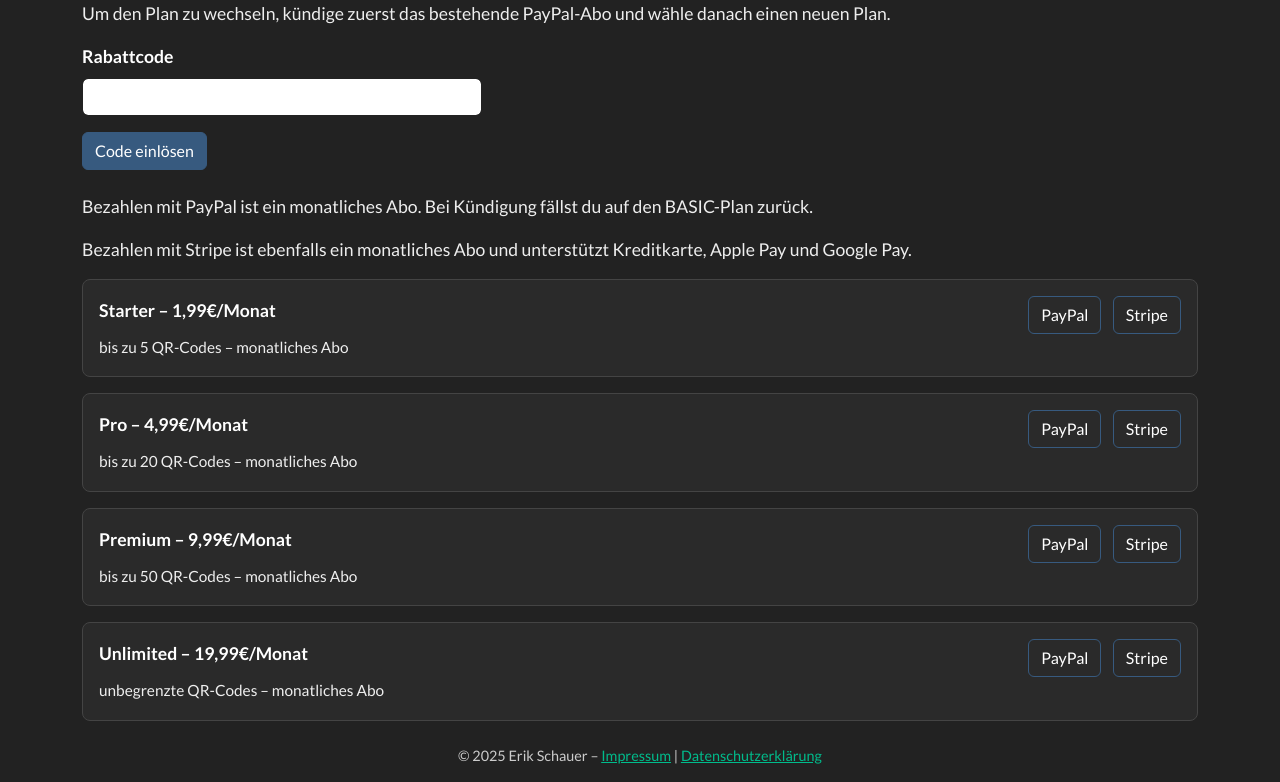
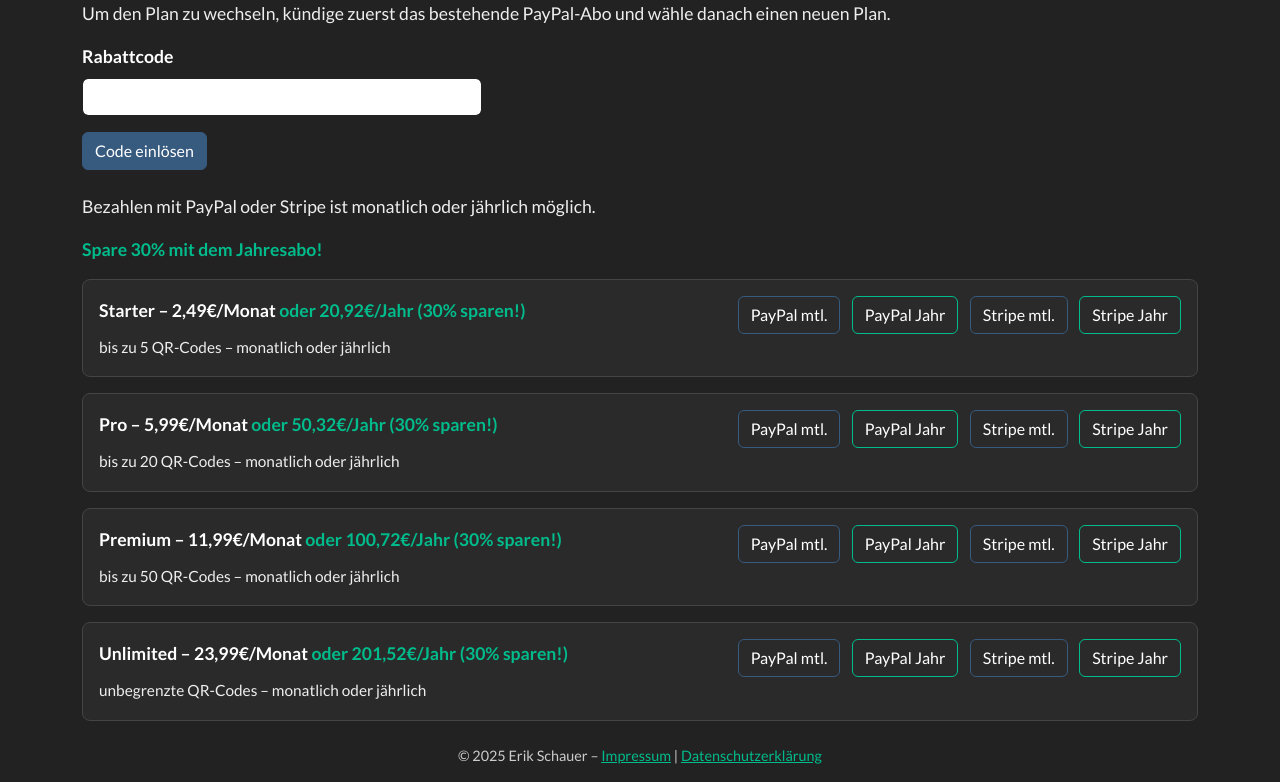
Before and after one commit to DO1FFE/qrcode, a Flask app: page /upgrade in a window 1280 px wide. Shown: the part 197-979 px from the top of the page. Run offline with Flask 3, Linux system fonts and the light colour scheme; the visitor is signed in with stand-in values (Sample User, id 1); some libraries are stand-ins or nearby versions.

Commit message:
Add yearly payment with 30 percent discount

```diff
--- a/app.py
+++ b/app.py
@@ -56,10 +56,18 @@
 
 # Monthly prices in Euro cents for Stripe
 STRIPE_PRICES = {
-    'starter': 199,
-    'pro': 499,
-    'premium': 999,
-    'unlimited': 1999,
+    'starter': 249,
+    'pro': 599,
+    'premium': 1199,
+    'unlimited': 2399,
+}
+
+# Yearly prices with 30% discount applied
+STRIPE_PRICES_YEARLY = {
+    'starter': 2092,
+    'pro': 5032,
+    'premium': 10072,
+    'unlimited': 20152,
 }
 
 # Provide current year to templates
@@ -279,7 +287,10 @@
 @app.route('/create_checkout_session/<plan>', methods=['POST'])
 @login_required
 def create_checkout_session(plan):
-    if plan not in STRIPE_PRICES:
+    period = request.args.get('period', 'month')
+    prices = STRIPE_PRICES if period == 'month' else STRIPE_PRICES_YEARLY
+    interval = 'month' if period == 'month' else 'year'
+    if plan not in prices:
         return 'Invalid plan', 400
     try:
         session = stripe.checkout.Session.create(
@@ -288,13 +299,13 @@
                 'price_data': {
                     'currency': 'eur',
                     'product_data': {'name': f'{plan.capitalize()} Plan'},
-                    'unit_amount': STRIPE_PRICES[plan],
-                    'recurring': {'interval': 'month'},
+                    'unit_amount': prices[plan],
+                    'recurring': {'interval': interval},
                 },
                 'quantity': 1,
             }],
             mode='subscription',
-            success_url=url_for('stripe_success', plan=plan, _external=True),
+            success_url=url_for('stripe_success', plan=plan, _external=True) + f'?period={period}',
             cancel_url=url_for('upgrade', _external=True),
             customer_email=current_user.email,
         )
@@ -310,9 +321,13 @@
 def stripe_success(plan):
     if plan not in PLAN_LIMITS:
         return 'Invalid plan', 400
+    period = request.args.get('period', 'month')
     current_user.plan = plan
     current_user.upgrade_method = 'stripe'
-    current_user.plan_expires_at = datetime.utcnow() + timedelta(days=30)
+    if period == 'year':
+        current_user.plan_expires_at = datetime.utcnow() + timedelta(days=365)
+    else:
+        current_user.plan_expires_at = datetime.utcnow() + timedelta(days=30)
     current_user.plan_cancelled = False
     db.session.commit()
     enforce_qrcode_limit(current_user)
--- a/templates/upgrade.html
+++ b/templates/upgrade.html
@@ -20,30 +20,44 @@
   </div>
   <button class="btn btn-primary" type="submit" {% if not allow_new_plan %}disabled{% endif %}>Code einlösen</button>
 </form>
-<p class="text-muted">Bezahlen mit PayPal ist ein monatliches Abo. Bei Kündigung fällst du auf den BASIC-Plan zurück.</p>
-<p class="text-muted">Bezahlen mit Stripe ist ebenfalls ein monatliches Abo und unterstützt Kreditkarte, Apple Pay und Google Pay.</p>
+<p class="text-muted">Bezahlen mit PayPal oder Stripe ist monatlich oder jährlich möglich.</p>
+<p class="fw-bold text-success">Spare 30% mit dem Jahresabo!</p>
 
 <div class="mb-3 plan-card">
   <div class="d-flex justify-content-between align-items-center flex-wrap">
-    <div class="mb-2 fw-bold">Starter – 1,99€/Monat</div>
+    <div class="mb-2 fw-bold">Starter – 2,49€/Monat <span class="text-success">oder 20,92€/Jahr (30% sparen!)</span></div>
     <div>
       <form class="d-inline me-2" action="https://www.paypal.com/cgi-bin/webscr" method="post" target="_blank">
         <input type="hidden" name="cmd" value="_xclick-subscriptions">
         <input type="hidden" name="business" value="do1ffe@darc.de">
         <input type="hidden" name="item_name" value="Starter Plan">
         <input type="hidden" name="currency_code" value="EUR">
-        <input type="hidden" name="a3" value="1.99">
+        <input type="hidden" name="a3" value="2.49">
         <input type="hidden" name="p3" value="1">
         <input type="hidden" name="t3" value="M">
         <input type="hidden" name="src" value="1">
-        <button class="btn {% if current_user.plan == 'starter' %}btn-primary{% else %}btn-outline-primary{% endif %}" {% if not allow_new_plan %}disabled{% endif %}>PayPal</button>
+        <button class="btn {% if current_user.plan == 'starter' %}btn-primary{% else %}btn-outline-primary{% endif %}" {% if not allow_new_plan %}disabled{% endif %}>PayPal mtl.</button>
       </form>
-      <form class="d-inline" action="{{ url_for('create_checkout_session', plan='starter') }}" method="post">
-        <button class="btn {% if current_user.plan == 'starter' %}btn-primary{% else %}btn-outline-primary{% endif %}" {% if not allow_new_plan %}disabled{% endif %}>Stripe</button>
+      <form class="d-inline me-2" action="https://www.paypal.com/cgi-bin/webscr" method="post" target="_blank">
+        <input type="hidden" name="cmd" value="_xclick-subscriptions">
+        <input type="hidden" name="business" value="do1ffe@darc.de">
+        <input type="hidden" name="item_name" value="Starter Plan (Jahr)">
+        <input type="hidden" name="currency_code" value="EUR">
+        <input type="hidden" name="a3" value="20.92">
+        <input type="hidden" name="p3" value="1">
+        <input type="hidden" name="t3" value="Y">
+        <input type="hidden" name="src" value="1">
+        <button class="btn btn-outline-success" {% if not allow_new_plan %}disabled{% endif %}>PayPal Jahr</button>
+      </form>
+      <form class="d-inline me-2" action="{{ url_for('create_checkout_session', plan='starter') }}" method="post">
+        <button class="btn {% if current_user.plan == 'starter' %}btn-primary{% else %}btn-outline-primary{% endif %}" {% if not allow_new_plan %}disabled{% endif %}>Stripe mtl.</button>
+      </form>
+      <form class="d-inline" action="{{ url_for('create_checkout_session', plan='starter') }}?period=year" method="post">
+        <button class="btn btn-outline-success" {% if not allow_new_plan %}disabled{% endif %}>Stripe Jahr</button>
       </form>
     </div>
   </div>
-  <small class="text-muted">bis zu {{ PLAN_LIMITS['starter'] }} QR-Codes – monatliches Abo</small>
+  <small class="text-muted">bis zu {{ PLAN_LIMITS['starter'] }} QR-Codes – monatlich oder jährlich</small>
   {% if current_user.plan == 'starter' %}
   <div class="mt-2">
     <span class="badge bg-primary me-2">Aktueller Plan</span>
@@ -62,25 +76,39 @@
 
 <div class="mb-3 plan-card">
   <div class="d-flex justify-content-between align-items-center flex-wrap">
-    <div class="mb-2 fw-bold">Pro – 4,99€/Monat</div>
+    <div class="mb-2 fw-bold">Pro – 5,99€/Monat <span class="text-success">oder 50,32€/Jahr (30% sparen!)</span></div>
     <div>
       <form class="d-inline me-2" action="https://www.paypal.com/cgi-bin/webscr" method="post" target="_blank">
         <input type="hidden" name="cmd" value="_xclick-subscriptions">
         <input type="hidden" name="business" value="do1ffe@darc.de">
         <input type="hidden" name="item_name" value="Pro Plan">
         <input type="hidden" name="currency_code" value="EUR">
-        <input type="hidden" name="a3" value="4.99">
+        <input type="hidden" name="a3" value="5.99">
         <input type="hidden" name="p3" value="1">
         <input type="hidden" name="t3" value="M">
         <input type="hidden" name="src" value="1">
-        <button class="btn {% if current_user.plan == 'pro' %}btn-primary{% else %}btn-outline-primary{% endif %}" {% if not allow_new_plan %}disabled{% endif %}>PayPal</button>
+        <button class="btn {% if current_user.plan == 'pro' %}btn-primary{% else %}btn-outline-primary{% endif %}" {% if not allow_new_plan %}disabled{% endif %}>PayPal mtl.</button>
       </form>
-      <form class="d-inline" action="{{ url_for('create_checkout_session', plan='pro') }}" method="post">
-        <button class="btn {% if current_user.plan == 'pro' %}btn-primary{% else %}btn-outline-primary{% endif %}" {% if not allow_new_plan %}disabled{% endif %}>Stripe</button>
+      <form class="d-inline me-2" action="https://www.paypal.com/cgi-bin/webscr" method="post" target="_blank">
+        <input type="hidden" name="cmd" value="_xclick-subscriptions">
+        <input type="hidden" name="business" value="do1ffe@darc.de">
+        <input type="hidden" name="item_name" value="Pro Plan (Jahr)">
+        <input type="hidden" name="currency_code" value="EUR">
+        <input type="hidden" name="a3" value="50.32">
+        <input type="hidden" name="p3" value="1">
+        <input type="hidden" name="t3" value="Y">
+        <input type="hidden" name="src" value="1">
+        <button class="btn btn-outline-success" {% if not allow_new_plan %}disabled{% endif %}>PayPal Jahr</button>
+      </form>
+      <form class="d-inline me-2" action="{{ url_for('create_checkout_session', plan='pro') }}" method="post">
+        <button class="btn {% if current_user.plan == 'pro' %}btn-primary{% else %}btn-outline-primary{% endif %}" {% if not allow_new_plan %}disabled{% endif %}>Stripe mtl.</button>
+      </form>
+      <form class="d-inline" action="{{ url_for('create_checkout_session', plan='pro') }}?period=year" method="post">
+        <button class="btn btn-outline-success" {% if not allow_new_plan %}disabled{% endif %}>Stripe Jahr</button>
       </form>
     </div>
   </div>
-  <small class="text-muted">bis zu {{ PLAN_LIMITS['pro'] }} QR-Codes – monatliches Abo</small>
+  <small class="text-muted">bis zu {{ PLAN_LIMITS['pro'] }} QR-Codes – monatlich oder jährlich</small>
   {% if current_user.plan == 'pro' %}
   <div class="mt-2">
     <span class="badge bg-primary me-2">Aktueller Plan</span>
@@ -99,25 +127,39 @@
 
 <div class="mb-3 plan-card">
   <div class="d-flex justify-content-between align-items-center flex-wrap">
-    <div class="mb-2 fw-bold">Premium – 9,99€/Monat</div>
+    <div class="mb-2 fw-bold">Premium – 11,99€/Monat <span class="text-success">oder 100,72€/Jahr (30% sparen!)</span></div>
     <div>
       <form class="d-inline me-2" action="https://www.paypal.com/cgi-bin/webscr" method="post" target="_blank">
         <input type="hidden" name="cmd" value="_xclick-subscriptions">
         <input type="hidden" name="business" value="do1ffe@darc.de">
         <input type="hidden" name="item_name" value="Premium Plan">
         <input type="hidden" name="currency_code" value="EUR">
-        <input type="hidden" name="a3" value="9.99">
+        <input type="hidden" name="a3" value="11.99">
         <input type="hidden" name="p3" value="1">
         <input type="hidden" name="t3" value="M">
         <input type="hidden" name="src" value="1">
-        <button class="btn {% if current_user.plan == 'premium' %}btn-primary{% else %}btn-outline-primary{% endif %}" {% if not allow_new_plan %}disabled{% endif %}>PayPal</button>
+        <button class="btn {% if current_user.plan == 'premium' %}btn-primary{% else %}btn-outline-primary{% endif %}" {% if not allow_new_plan %}disabled{% endif %}>PayPal mtl.</button>
       </form>
-      <form class="d-inline" action="{{ url_for('create_checkout_session', plan='premium') }}" method="post">
-        <button class="btn {% if current_user.plan == 'premium' %}btn-primary{% else %}btn-outline-primary{% endif %}" {% if not allow_new_plan %}disabled{% endif %}>Stripe</button>
+      <form class="d-inline me-2" action="https://www.paypal.com/cgi-bin/webscr" method="post" target="_blank">
+        <input type="hidden" name="cmd" value="_xclick-subscriptions">
+        <input type="hidden" name="business" value="do1ffe@darc.de">
+        <input type="hidden" name="item_name" value="Premium Plan (Jahr)">
+        <input type="hidden" name="currency_code" value="EUR">
+        <input type="hidden" name="a3" value="100.72">
+        <input type="hidden" name="p3" value="1">
+        <input type="hidden" name="t3" value="Y">
+        <input type="hidden" name="src" value="1">
+        <button class="btn btn-outline-success" {% if not allow_new_plan %}disabled{% endif %}>PayPal Jahr</button>
+      </form>
+      <form class="d-inline me-2" action="{{ url_for('create_checkout_session', plan='premium') }}" method="post">
+        <button class="btn {% if current_user.plan == 'premium' %}btn-primary{% else %}btn-outline-primary{% endif %}" {% if not allow_new_plan %}disabled{% endif %}>Stripe mtl.</button>
+      </form>
+      <form class="d-inline" action="{{ url_for('create_checkout_session', plan='premium') }}?period=year" method="post">
+        <button class="btn btn-outline-success" {% if not allow_new_plan %}disabled{% endif %}>Stripe Jahr</button>
       </form>
     </div>
   </div>
-  <small class="text-muted">bis zu {{ PLAN_LIMITS['premium'] }} QR-Codes – monatliches Abo</small>
+  <small class="text-muted">bis zu {{ PLAN_LIMITS['premium'] }} QR-Codes – monatlich oder jährlich</small>
   {% if current_user.plan == 'premium' %}
   <div class="mt-2">
     <span class="badge bg-primary me-2">Aktueller Plan</span>
@@ -136,25 +178,39 @@
 
 <div class="plan-card">
   <div class="d-flex justify-content-between align-items-center flex-wrap">
-    <div class="mb-2 fw-bold">Unlimited – 19,99€/Monat</div>
+    <div class="mb-2 fw-bold">Unlimited – 23,99€/Monat <span class="text-success">oder 201,52€/Jahr (30% sparen!)</span></div>
     <div>
       <form class="d-inline me-2" action="https://www.paypal.com/cgi-bin/webscr" method="post" target="_blank">
         <input type="hidden" name="cmd" value="_xclick-subscriptions">
         <input type="hidden" name="business" value="do1ffe@darc.de">
         <input type="hidden" name="item_name" value="Unlimited Plan">
         <input type="hidden" name="currency_code" value="EUR">
-        <input type="hidden" name="a3" value="19.99">
+        <input type="hidden" name="a3" value="23.99">
         <input type="hidden" name="p3" value="1">
         <input type="hidden" name="t3" value="M">
         <input type="hidden" name="src" value="1">
-        <button class="btn {% if current_user.plan == 'unlimited' %}btn-primary{% else %}btn-outline-primary{% endif %}" {% if not allow_new_plan %}disabled{% endif %}>PayPal</button>
+        <button class="btn {% if current_user.plan == 'unlimited' %}btn-primary{% else %}btn-outline-primary{% endif %}" {% if not allow_new_plan %}disabled{% endif %}>PayPal mtl.</button>
       </form>
-      <form class="d-inline" action="{{ url_for('create_checkout_session', plan='unlimited') }}" method="post">
-        <button class="btn {% if current_user.plan == 'unlimited' %}btn-primary{% else %}btn-outline-primary{% endif %}" {% if not allow_new_plan %}disabled{% endif %}>Stripe</button>
+      <form class="d-inline me-2" action="https://www.paypal.com/cgi-bin/webscr" method="post" target="_blank">
+        <input type="hidden" name="cmd" value="_xclick-subscriptions">
+        <input type="hidden" name="business" value="do1ffe@darc.de">
+        <input type="hidden" name="item_name" value="Unlimited Plan (Jahr)">
+        <input type="hidden" name="currency_code" value="EUR">
+        <input type="hidden" name="a3" value="201.52">
+        <input type="hidden" name="p3" value="1">
+        <input type="hidden" name="t3" value="Y">
+        <input type="hidden" name="src" value="1">
+        <button class="btn btn-outline-success" {% if not allow_new_plan %}disabled{% endif %}>PayPal Jahr</button>
+      </form>
+      <form class="d-inline me-2" action="{{ url_for('create_checkout_session', plan='unlimited') }}" method="post">
+        <button class="btn {% if current_user.plan == 'unlimited' %}btn-primary{% else %}btn-outline-primary{% endif %}" {% if not allow_new_plan %}disabled{% endif %}>Stripe mtl.</button>
+      </form>
+      <form class="d-inline" action="{{ url_for('create_checkout_session', plan='unlimited') }}?period=year" method="post">
+        <button class="btn btn-outline-success" {% if not allow_new_plan %}disabled{% endif %}>Stripe Jahr</button>
       </form>
     </div>
   </div>
-  <small class="text-muted">unbegrenzte QR-Codes – monatliches Abo</small>
+  <small class="text-muted">unbegrenzte QR-Codes – monatlich oder jährlich</small>
   {% if current_user.plan == 'unlimited' %}
   <div class="mt-2">
     <span class="badge bg-primary me-2">Aktueller Plan</span>
```
Also changed, not shown: README.md.
